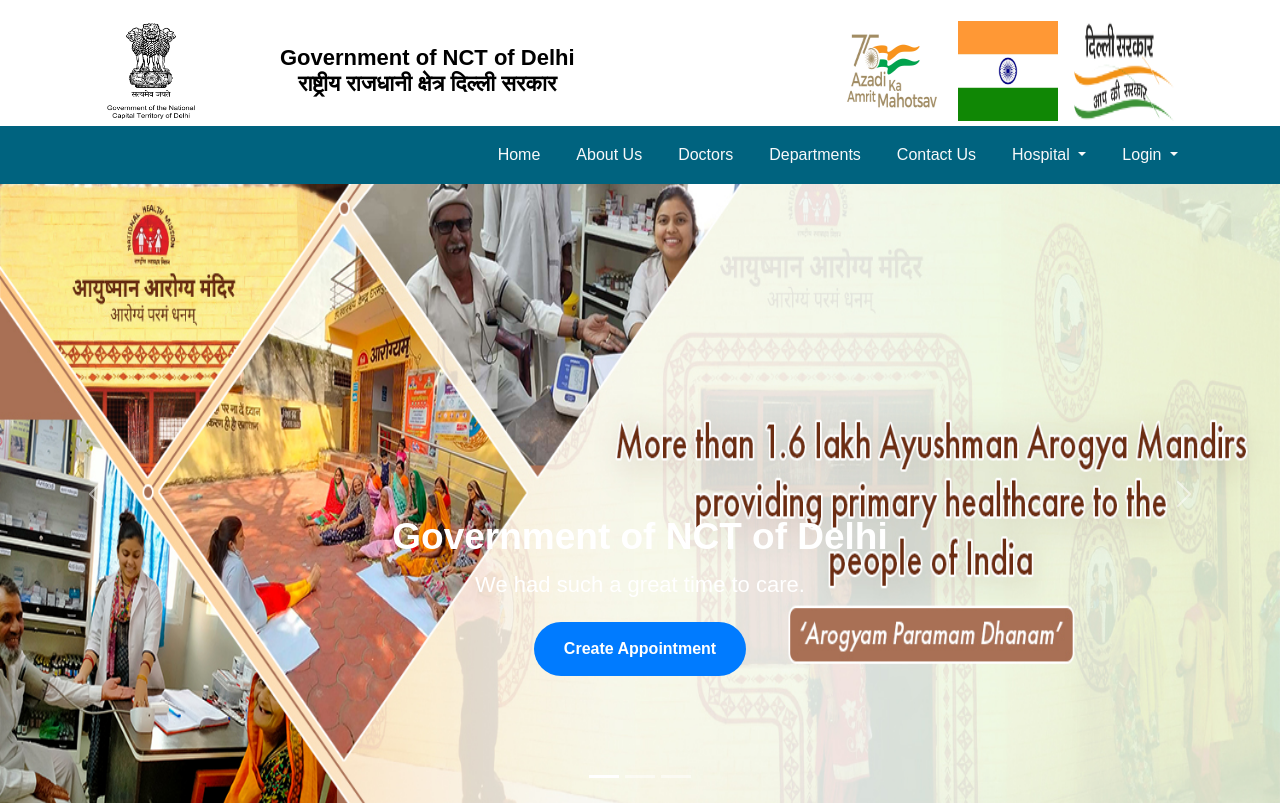
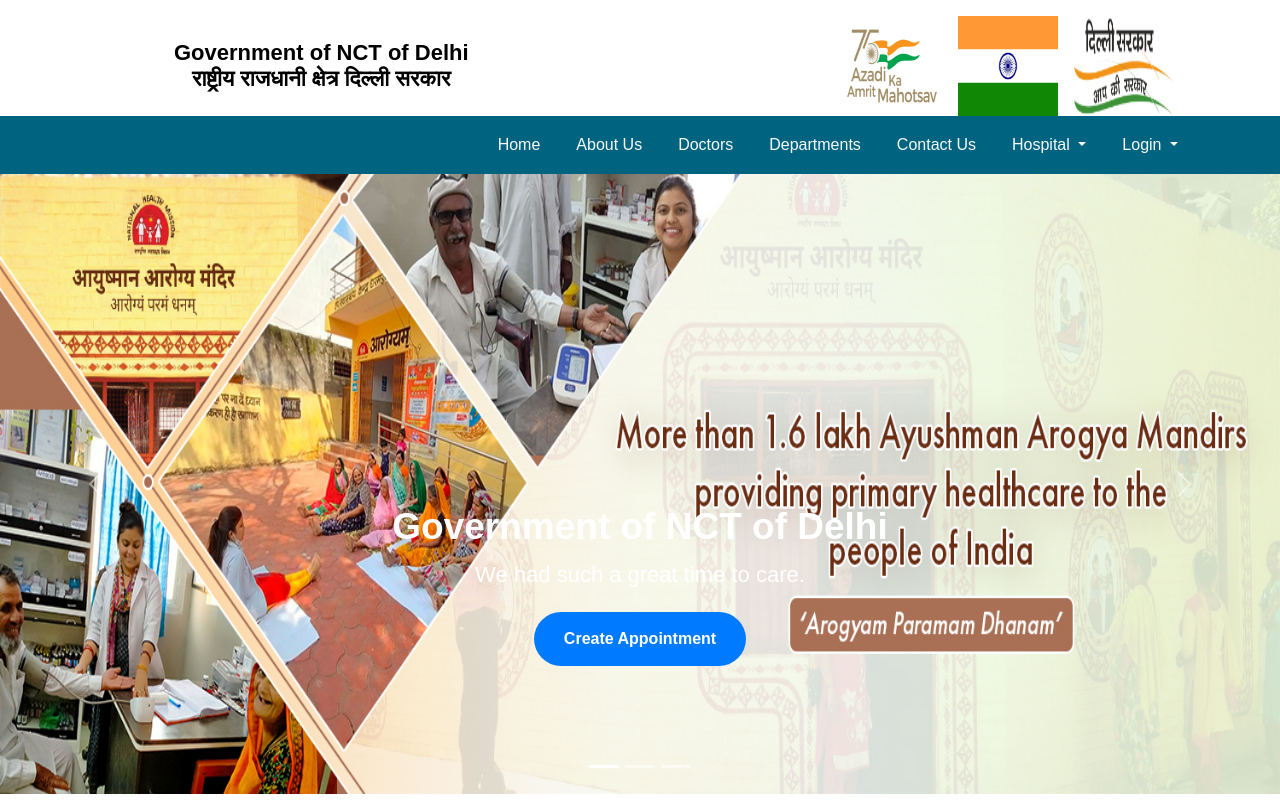
Before and after one commit to abhisek2004/Smart_hospital, a Python web app: template templates/index.html in a window 1280 px wide. Shown: the top 803 px of the page. Run offline with Jinja, Linux system fonts and the light colour scheme; the template is opened without the code that fills it, so the values that code supplies are empty; some libraries are stand-ins or nearby versions.

Commit message:
index changes

```diff
--- a/templates/index.html
+++ b/templates/index.html
@@ -285,9 +285,9 @@
                 <div class="row align-items-center justify-content-between">
                     <!-- Left Side: Logo and Text -->
                     <div class="col d-flex align-items-center">
-                        <a class="navbar-brand" href="#">
+                        <!-- <a class="navbar-brand" href="#">
                             <img src="../static/images/delhi.png" alt="Delhi Logo" width="90" height="100">
-                        </a>
+                        </a> -->
                         <div class="ms-2">
                             <h3 class="mehran">Government of NCT of Delhi</h3>
                             <h3 class="mehran">राष्ट्रीय राजधानी क्षेत्र दिल्ली सरकार</h3>
```
